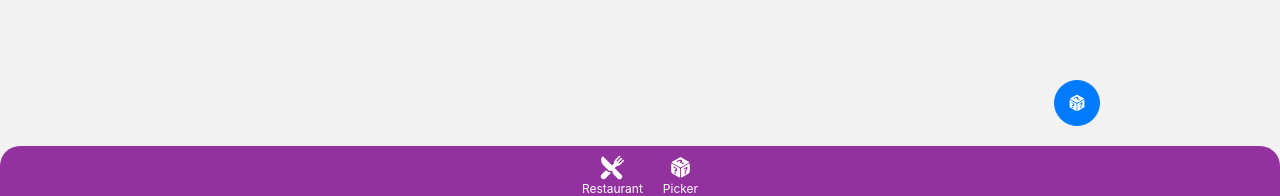
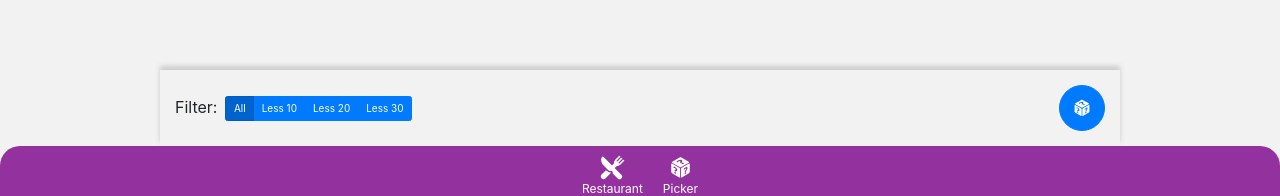
Before and after one commit to LuizPelegrini/restxplorer, a React (Create React App) app: page /picker in a window 1280 px wide. Shown: the part 594-790 px from the top of the page. Built offline with nearby package versions, Linux system fonts and the light colour scheme; no server answers; the database is empty.

Commit message:
Add filter section for the draw feature and modal with picked result

```diff
--- a/src/components/AddRestaurantModal/index.tsx
+++ b/src/components/AddRestaurantModal/index.tsx
@@ -52,7 +52,7 @@ const AddRestaurantModal: React.FC<AddRestaurantModalProps> = ({
           <Input name="name" placeholder="Name" />
           <Input name="address" placeholder="Address" />
           <Input name="business" placeholder="Business" />
-          <Input name="price" placeholder="Price" />
+          <Input name="price" placeholder="Price" type="number" />
           <BoostrapButton type="submit">Add</BoostrapButton>
         </Form>
       </BootstrapModal.Body>
--- /dev/null
+++ b/src/components/PickRestaurantModal/index.tsx
@@ -0,0 +1,34 @@
+/* Modal shown to the user when he wants to randomly pick a restaurant */
+import React from 'react';
+
+import { RestaurantDTO } from '../../context/RestaurantsContext';
+import { BootstrapModal, BoostrapButton } from './styles';
+
+// properties of the Modal
+// onHide is the function that is called if the modal close button is clicked
+interface PickRestaurantModalProps {
+  isShown: boolean;
+  onHide: () => void;
+  restaurantInfo: RestaurantDTO;
+}
+
+const PickRestaurantModal: React.FC<PickRestaurantModalProps> = ({
+  isShown,
+  onHide,
+  restaurantInfo,
+}) => {
+  return (
+    <BootstrapModal show={isShown} onHide={onHide} centered>
+      <BootstrapModal.Header closeButton>Pick Restaurant</BootstrapModal.Header>
+      <BootstrapModal.Body>
+        {restaurantInfo.price}
+        {restaurantInfo.name}
+        <BoostrapButton type="submit" onClick={onHide}>
+          Let&apos;s Eat!
+        </BoostrapButton>
+      </BootstrapModal.Body>
+    </BootstrapModal>
+  );
+};
+
+export default PickRestaurantModal;
--- /dev/null
+++ b/src/components/PickRestaurantModal/styles.ts
@@ -0,0 +1,33 @@
+import styled from 'styled-components';
+import Modal from 'react-bootstrap/Modal';
+import Button from 'react-bootstrap/Button';
+
+export const BoostrapButton = styled(Button)`
+  position: absolute;
+  bottom: 0;
+  width: 120px;
+  font-size: 1.7rem;
+  border-radius: 40px;
+  text-transform: uppercase;
+  padding: 1rem 0;
+
+  // to center button at the bottom of the modal
+  left: 50%;
+  transform: translate(-50%, 50%);
+`;
+
+// target the modal content, to change its borders
+export const BootstrapModal = styled(Modal)`
+  .modal-content {
+    border-radius: 10px;
+  }
+
+  .modal-body {
+    padding-bottom: 40px;
+  }
+
+  .modal-header {
+    font-size: 2rem;
+    font-weight: bold;
+  }
+`;
--- a/src/components/RestaurantCard/index.tsx
+++ b/src/components/RestaurantCard/index.tsx
@@ -35,6 +35,7 @@ const RestaurantCard: React.FC<RestaurantCardProps> = ({
           <h2>{info.name}</h2>
           <p>{info.business}</p>
           <p>{info.address}</p>
+          <p>~RM{info.price}</p>
         </div>
         {deleteButton && (
           <BootstrapButton variant="danger" onClick={handleDelete}>
--- a/src/context/RestaurantsContext.tsx
+++ b/src/context/RestaurantsContext.tsx
@@ -24,7 +24,7 @@ export interface RestaurantInfo {
   pickedState: RestaurantPickedState;
 }
 
-interface RestaurantDTO {
+export interface RestaurantDTO {
   name: string;
   address: string;
   business: string;
@@ -36,7 +36,7 @@ interface RestaurantContextData {
   restaurants: RestaurantInfo[]; // all the restaurants saved in the application
   add: (data: RestaurantDTO) => void; // add a new restaurant
   remove: (id: string) => void; // remove a restaurant with the given id
-  draw: () => RestaurantDTO | null; // randomly pick a restaurant
+  draw: (filter: number) => RestaurantDTO; // randomly pick a restaurant
 }
 
 // initialize the context
@@ -123,10 +123,17 @@ const RestaurantProvider: React.FC = ({ children }) => {
   );
 
   // randomly pick a restaurant from a set
-  const draw = useCallback((): RestaurantDTO | null => {
-    if (restaurantsInfo.length === 0) return null;
+  const draw = useCallback(
+    (filterValue: number): RestaurantDTO => {
+      console.log(filterValue);
+      // filter out the restaurants that has a price greater than the filter specified
+      const restaurantsToPickFrom = restaurantsInfo.filter(
+        res => filterValue < 0 || res.price <= filterValue,
+      );
+      const randomIndex = Math.floor(
+        Math.random() * restaurantsToPickFrom.length,
+      );
 
-    const randomIndex = Math.floor(Math.random() * restaurantsInfo.length);
       const {
         id,
         name,
@@ -134,8 +141,9 @@ const RestaurantProvider: React.FC = ({ children }) => {
         business,
         price,
         pickedState: { timesPicked },
-    } = restaurantsInfo[randomIndex];
+      } = restaurantsToPickFrom[randomIndex];
 
+      // create the last picked information
       const pickedState: RestaurantPickedState = {
         lastTimePicked: Date.now(),
         timesPicked: timesPicked + 1,
@@ -163,7 +171,9 @@ const RestaurantProvider: React.FC = ({ children }) => {
         business,
         price,
       };
-  }, [restaurantsInfo, firebaseRestaurantsRef]);
+    },
+    [restaurantsInfo, firebaseRestaurantsRef],
+  );
 
   return (
     <RestaurantContext.Provider
--- a/src/pages/Home/index.tsx
+++ b/src/pages/Home/index.tsx
@@ -42,7 +42,7 @@ const Home: React.FC = () => {
       <AddRestaurantModal isShown={isShown} onHide={handleClose} />
 
       <Container>
-        <BootstrapContainer>
+        <div className="header">
           <h1>Restaurants</h1>
           <FilterContainer>
             <span>Price Filter:</span>
@@ -55,8 +55,11 @@ const Home: React.FC = () => {
               <ToggleButton value={-1}>All</ToggleButton>
               <ToggleButton value={10}>Less 10</ToggleButton>
               <ToggleButton value={20}>Less 20</ToggleButton>
+              <ToggleButton value={30}>Less 30</ToggleButton>
             </ToggleButtonGroup>
           </FilterContainer>
+        </div>
+        <BootstrapContainer>
           <Row>
             {restaurants &&
               restaurants.map(res => {
--- a/src/pages/Home/styles.ts
+++ b/src/pages/Home/styles.ts
@@ -11,6 +11,11 @@ export const Container = styled.div`
   width: 100%;
   max-width: 960px;
   margin: 0 auto;
+
+  .header {
+    padding: 0.8rem 1rem;
+    border-bottom: 1px solid #ccc;
+  }
 `;
 
 export const BootstrapContainer = styled(ContainerBS)`
--- a/src/pages/Picker/index.tsx
+++ b/src/pages/Picker/index.tsx
@@ -1,5 +1,7 @@
-import React, { useEffect, useState } from 'react';
+import React, { useEffect, useState, useCallback } from 'react';
 import Row from 'react-bootstrap/Row';
+import ToggleButton from 'react-bootstrap/ToggleButton';
+import ToggleButtonGroup from 'react-bootstrap/ToggleButtonGroup';
 import { GiPerspectiveDiceSixFacesRandom } from 'react-icons/gi';
 
 import RestaurantCard from '../../components/RestaurantCard';
@@ -7,35 +9,64 @@ import {
   Container,
   BootstrapContainer,
   PickRandomRestaurantButton,
+  PickerSection,
 } from './styles';
 import {
+  RestaurantDTO,
   RestaurantInfo,
   useRestaurant,
 } from '../../context/RestaurantsContext';
-
-// [] React -> criar o layout da pagina
-// [x] React -> criar botao para sortear um restaurante adicionado
-// [] React -> mostrar modal com as informacoes do restaurante sorteado
-// [] React -> adicionar restaurante sorteado na lista de sorteados
-
-// [x] firebase -> criar outra referencia contendo os restaurantes sorteados
-// [x] firebase -> inserir restaurante sorteado na referencia
+import PickRestaurantModal from '../../components/PickRestaurantModal';
 
 const Picker: React.FC = () => {
-  const { restaurants } = useRestaurant();
+  const [isShown, setIsShown] = useState(false); // to change the state of the modal
+  const [filterValue, setFilterValue] = useState(-1);
+  const [
+    pickedRestaurantInfo,
+    setPickedRestaurantInfo,
+  ] = useState<RestaurantDTO>({} as RestaurantDTO);
+  const { restaurants, draw } = useRestaurant();
   const [pickedRestaurants, setPickedRestaurants] = useState<RestaurantInfo[]>(
     [],
   );
 
+  // only shows the restaurants that has been picked before
   useEffect(() => {
     const temp = restaurants.filter(res => res.pickedState.timesPicked > 0);
     setPickedRestaurants(temp);
   }, [restaurants]);
 
+  // useCallback to avoid creating this function every time the component is updated
+  const handleDraw = useCallback(() => {
+    if (restaurants.length === 0) return;
+    const restaurantPicked = draw(filterValue);
+    // pass the restaurant info to the modal so it can be displayed
+    setPickedRestaurantInfo(restaurantPicked);
+    // show the modal
+    setIsShown(true);
+  }, [draw, filterValue, restaurants]);
+
+  // to close the modal
+  const handleClose = useCallback(() => {
+    setIsShown(false);
+  }, []);
+
+  // to change the value of the filter
+  const changeFilter = useCallback(value => {
+    setFilterValue(value);
+  }, []);
+
   return (
+    <>
+      <PickRestaurantModal
+        isShown={isShown}
+        onHide={handleClose}
+        restaurantInfo={pickedRestaurantInfo}
+      />
+
       <Container>
+        <BootstrapContainer>
           <h1>History</h1>
-      <BootstrapContainer>
           <Row>
             {pickedRestaurants &&
               pickedRestaurants.map(res => (
@@ -45,10 +76,27 @@ const Picker: React.FC = () => {
               ))}
           </Row>
         </BootstrapContainer>
+        <PickerSection>
+          <div>
+            <span>Filter:</span>
+            <ToggleButtonGroup
+              onChange={changeFilter}
+              type="radio"
+              name="hey"
+              defaultValue={-1}
+            >
+              <ToggleButton value={-1}>All</ToggleButton>
+              <ToggleButton value={10}>Less 10</ToggleButton>
+              <ToggleButton value={20}>Less 20</ToggleButton>
+              <ToggleButton value={30}>Less 30</ToggleButton>
+            </ToggleButtonGroup>
+          </div>
           <PickRandomRestaurantButton>
-        <GiPerspectiveDiceSixFacesRandom size={20} />
+            <GiPerspectiveDiceSixFacesRandom size={20} onClick={handleDraw} />
           </PickRandomRestaurantButton>
+        </PickerSection>
       </Container>
+    </>
   );
 };
 
--- a/src/pages/Picker/styles.ts
+++ b/src/pages/Picker/styles.ts
@@ -2,8 +2,6 @@ import styled from 'styled-components';
 import { Container as ContainerBS, Button } from 'react-bootstrap';
 
 export const Container = styled.div`
-  position: relative; // to accomodate the add button at the bottom of the container
-
   flex: 1;
   display: flex;
   flex-direction: column;
@@ -20,10 +18,22 @@ export const BootstrapContainer = styled(ContainerBS)`
 `;
 
 export const PickRandomRestaurantButton = styled(Button)`
-  position: absolute;
-  bottom: 2rem;
-  right: 2rem;
-
   border-radius: 50%;
   padding: 1.2rem;
 `;
+
+export const PickerSection = styled.div`
+  /* background-color: red; */
+  padding: 1.5rem;
+  display: flex;
+  justify-content: space-between;
+  align-items: center;
+
+  box-shadow: 0 -4px 5px #ccc;
+
+  div {
+    span {
+      margin-right: 8px;
+    }
+  }
+`;
```
Lines whose indentation alone changed are shown as unchanged.
